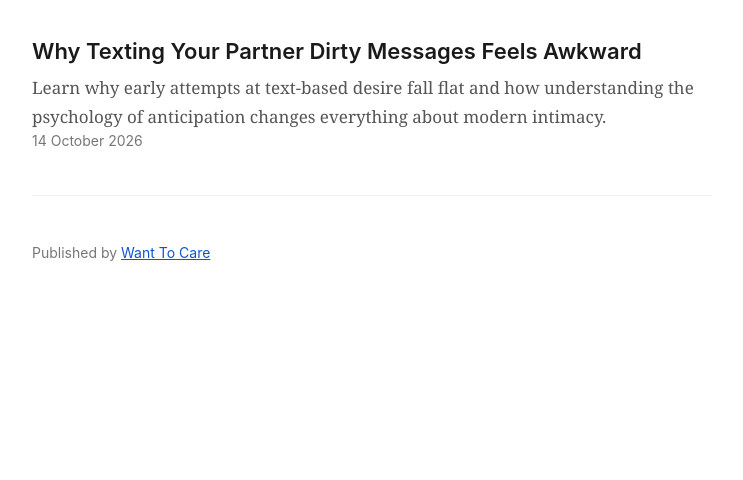
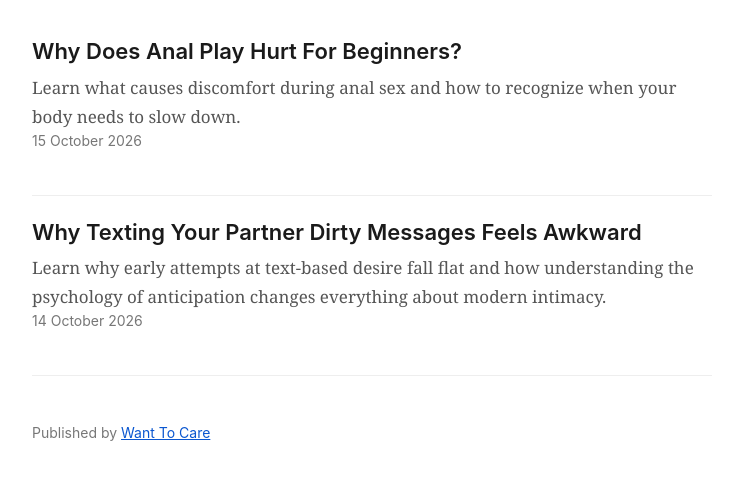
Before and after one commit to wanttocare/wanttocare-4everland, a website: page index.html in a window 1280 px wide. Shown: the part 156-636 px from the top of the page, without its empty margins (268-1011 px from the left). Drawn offline with Linux system fonts and the light colour scheme.

Commit message:
Update index.html

```diff
--- a/index.html
+++ b/index.html
@@ -1,2 +1,2 @@
 <!doctype html>
-<html lang="en"><head><meta charset="utf-8"><meta name="viewport" content="width=device-width, initial-scale=1"><title>Want To Care Blog</title><meta name="description" content="Articles from Want To Care"><link rel="stylesheet" href="style.css"></head><body><header><a href="index.html">Want To Care Blog</a></header><main><h1>Want To Care Blog</h1><ul class="list"><li><a href="posts/why-texting-your-partner-dirty-messages-feels-awkward.html">Why Texting Your Partner Dirty Messages Feels Awkward</a><p>Learn why early attempts at text-based desire fall flat and how understanding the psychology of anticipation changes everything about modern intimacy.</p><div class="date">14 October 2026</div></li></ul></main><footer>Published by <a href="https://wantto.care/">Want To Care</a></footer></body></html>
+<html lang="en"><head><meta charset="utf-8"><meta name="viewport" content="width=device-width, initial-scale=1"><title>Want To Care Blog</title><meta name="description" content="Articles from Want To Care"><link rel="stylesheet" href="style.css"></head><body><header><a href="index.html">Want To Care Blog</a></header><main><h1>Want To Care Blog</h1><ul class="list"><li><a href="posts/why-does-anal-play-hurt-for-beginners.html">Why Does Anal Play Hurt For Beginners?</a><p>Learn what causes discomfort during anal sex and how to recognize when your body needs to slow down.</p><div class="date">15 October 2026</div></li><li><a href="posts/why-texting-your-partner-dirty-messages-feels-awkward.html">Why Texting Your Partner Dirty Messages Feels Awkward</a><p>Learn why early attempts at text-based desire fall flat and how understanding the psychology of anticipation changes everything about modern intimacy.</p><div class="date">14 October 2026</div></li></ul></main><footer>Published by <a href="https://wantto.care/">Want To Care</a></footer></body></html>
```
